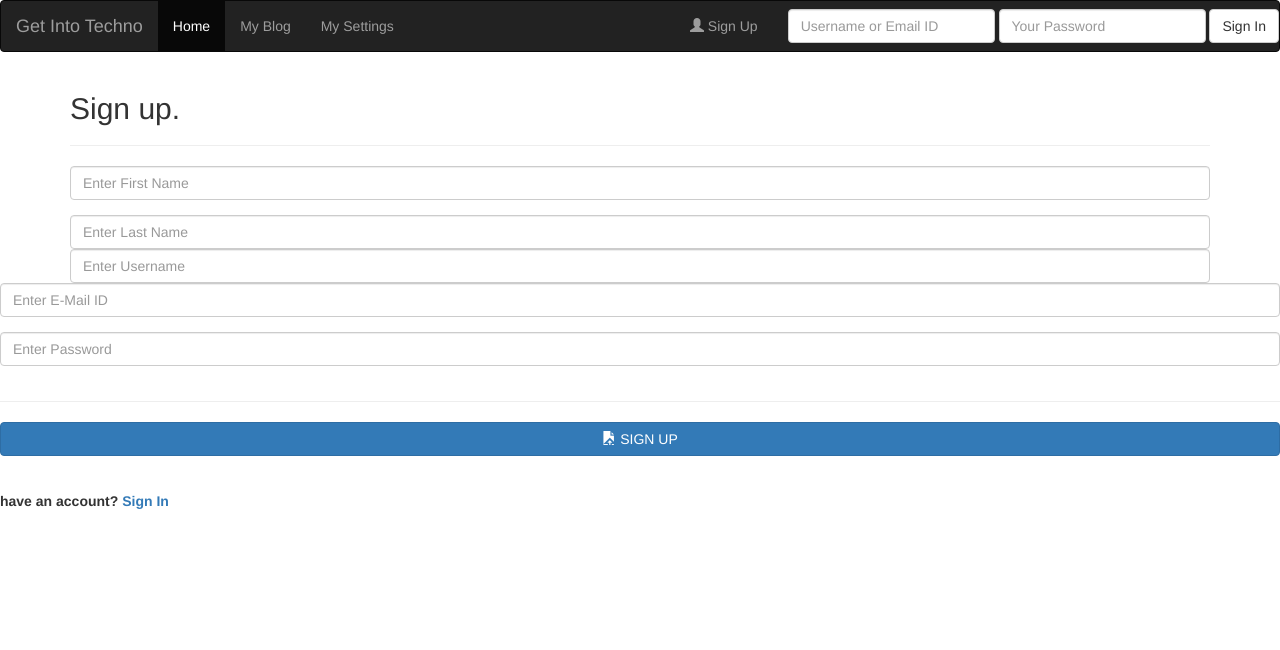
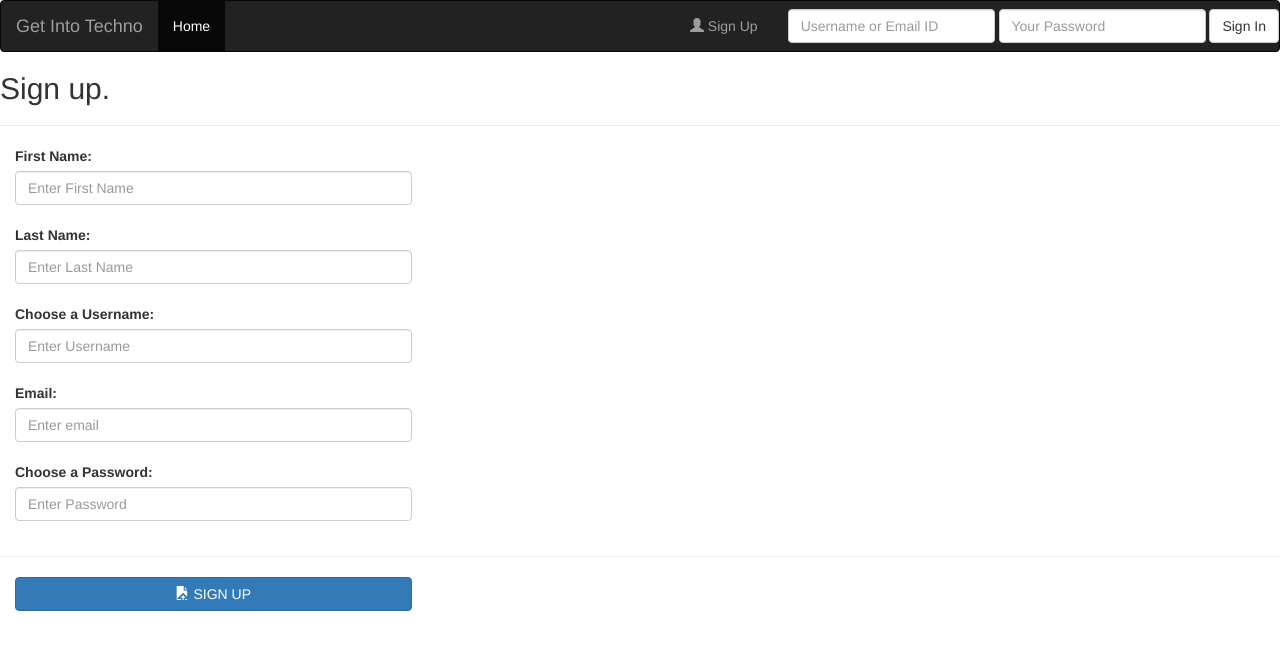
Before and after one commit to LindaEriksson87/BlogProject, a PHP site: page /register.php in a window 1280 px wide. Shown: the top 650 px of the page. Run offline with PHP 8.4, Linux system fonts and the light colour scheme.

Commit message:
Register page fixed, minor improvements

```diff
--- a/View/add_post.php
+++ b/View/Templates/add_post.phtml
@@ -1,8 +1,6 @@
 <?php
 
 require_once '../model/connection.php';
-
-session_start();
 
 if(isset($_POST['btn-post'])){
     //getting rid of whitespace
--- a/View/Templates/nav_bar_signed_out.phtml
+++ b/View/Templates/nav_bar_signed_out.phtml
@@ -5,8 +5,6 @@
     </div>
     <ul class="nav navbar-nav">
       <li class="active"><a href="index.php">Home</a></li>
-      <li><a href="myBlog.php">My Blog</a></li>
-      <li><a href="#">My Settings</a></li>
     </ul>
     <ul class="nav navbar-nav navbar-right">
       <li><a href="register.php"><span class="glyphicon glyphicon-user"></span> Sign Up</a></li>
--- a/View/Templates/register_form.phtml
+++ b/View/Templates/register_form.phtml
@@ -1,18 +1,27 @@
- <div class="form-group">
-            <input type="text" class="form-control" name="txt_fname" placeholder="Enter First Name" value="<?php if(isset($error)){echo $fname;}?>" />
-            </div>
-            <input type="text" class="form-control" name="txt_lname" placeholder="Enter Last Name" value="<?php if(isset($error)){echo $lname;}?>" />
-            </div>
-            <input type="text" class="form-control" name="txt_uname" placeholder="Enter Username" value="<?php if(isset($error)){echo $uname;}?>" />
-            </div>
-            <div class="form-group">
-            <input type="text" class="form-control" name="txt_umail" placeholder="Enter E-Mail ID" value="<?php if(isset($error)){echo $umail;}?>" />
-            </div>
-            <div class="form-group">
-             <input type="password" class="form-control" name="txt_upass" placeholder="Enter Password" />
-            </div>
+<form class="form-horizontal">
+    <div class="form-group col-sm-4">
+        <label class="control-label" for="firstname">First Name:</label>
+            <div>
+            <input type="text" class="form-control" id="firstname" name="txt_fname" placeholder="Enter First Name" value="<?php if(isset($error)){echo $fname;}?>" />
+            </div><br>
+        <label class="control-label" for="lastname">Last Name:</label>
+            <div>
+            <input type="text" class="form-control" id="lastname" name="txt_lname" placeholder="Enter Last Name" value="<?php if(isset($error)){echo $lname;}?>" />
+            </div><br>
+        <label class="control-label" for="username">Choose a Username:</label>
+            <div>
+            <input type="text" class="form-control" id="username" name="txt_uname" placeholder="Enter Username" value="<?php if(isset($error)){echo $uname;}?>" />
+            </div><br>
+            <label class="control-label" for="email">Email:</label>
+            <div>
+            <input type="email" class="form-control" id="email" name="txt_umail" placeholder="Enter email" value="<?php if(isset($error)){echo $umail;}?>" />
+            </div><br>
+        <label class="control-label" for="password">Choose a Password:</label>
+            <div">
+             <input type="password" class="form-control" id="password" name="txt_upass" placeholder="Enter Password" />
+            </div><br>
             <div class="clearfix"></div><hr />
-            <div class="form-group">
+            <div class="form-group col-sm-4">
              <button type="submit" class="btn btn-block btn-primary" name="btn-signup">
                  <i class="glyphicon glyphicon-open-file"></i>&nbsp;SIGN UP
                 </button>
--- a/View/myBlog.php
+++ b/View/myBlog.php
@@ -29,4 +29,6 @@ else
 
 <h2>My blog</h2>
 
+<?php echo Controllers\display\display('add_post', ['post' => $post]); ?>
+
 <?php echo Controllers\display\display('my_blog', ['post' => $post]); ?>
--- a/View/register.php
+++ b/View/register.php
@@ -87,8 +87,7 @@ else
     echo Controllers\display\display('nav_bar_signed_out');
 }
 ?>
-<div class="container">
-     <div class="form-container">
+<div>
         <form method="post">
             <h2>Sign up.</h2><hr />
             <?php
@@ -114,10 +113,8 @@ else
             ?>
            <?php echo Controllers\display\display('register_form'); ?>
             <br />
-            <label>have an account? <a href="login.php">Sign In</a></label>
         </form>
-       </div>
-</div>
+ </div>
 
 </body>
 </html>
```
Also changed, not shown: Model/blog_database.sql (+45 -43 lines), View/Templates/login_form.phtml (deleted, +0 -12 lines), View/index.php (+4 -4 lines).
